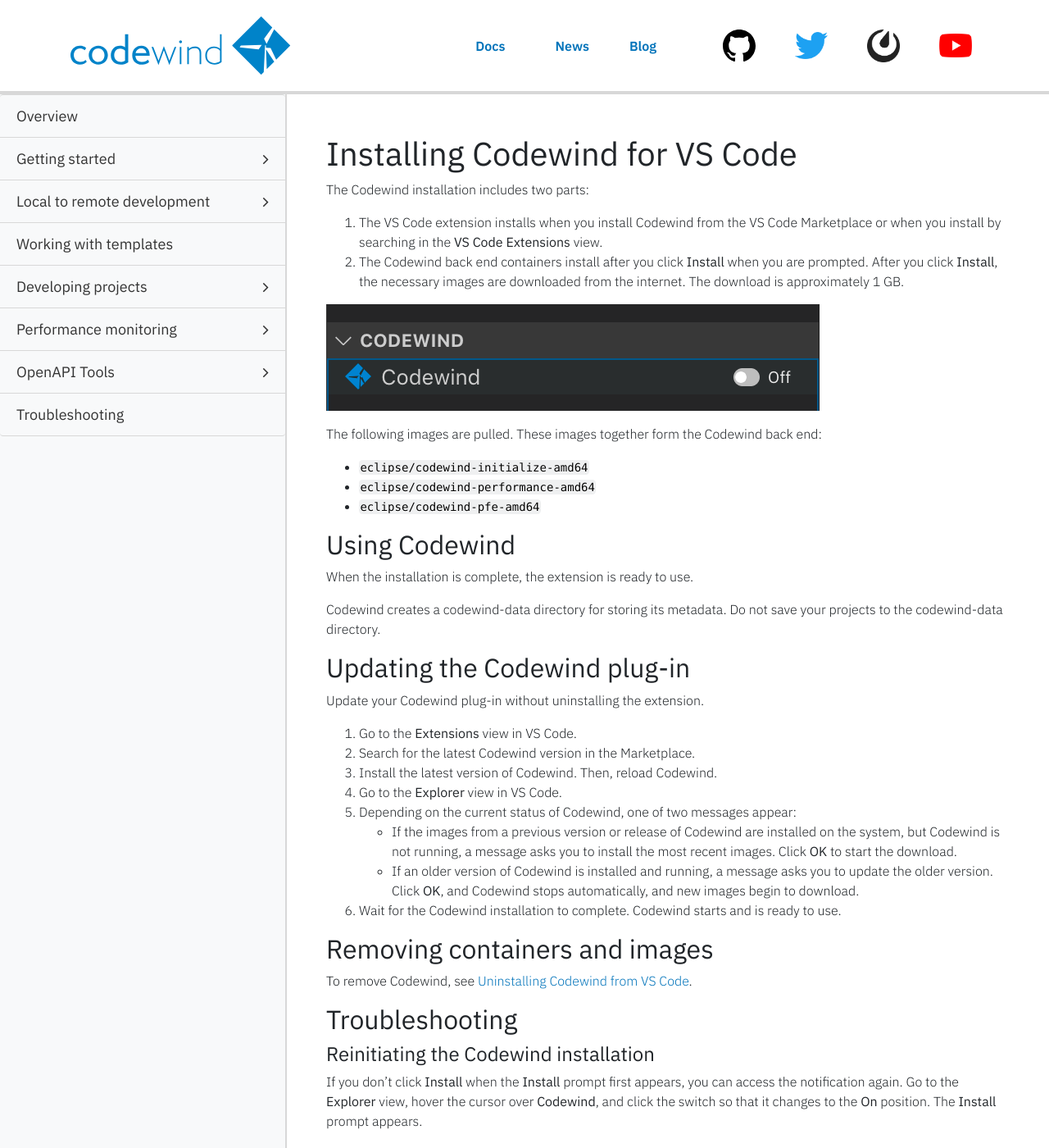
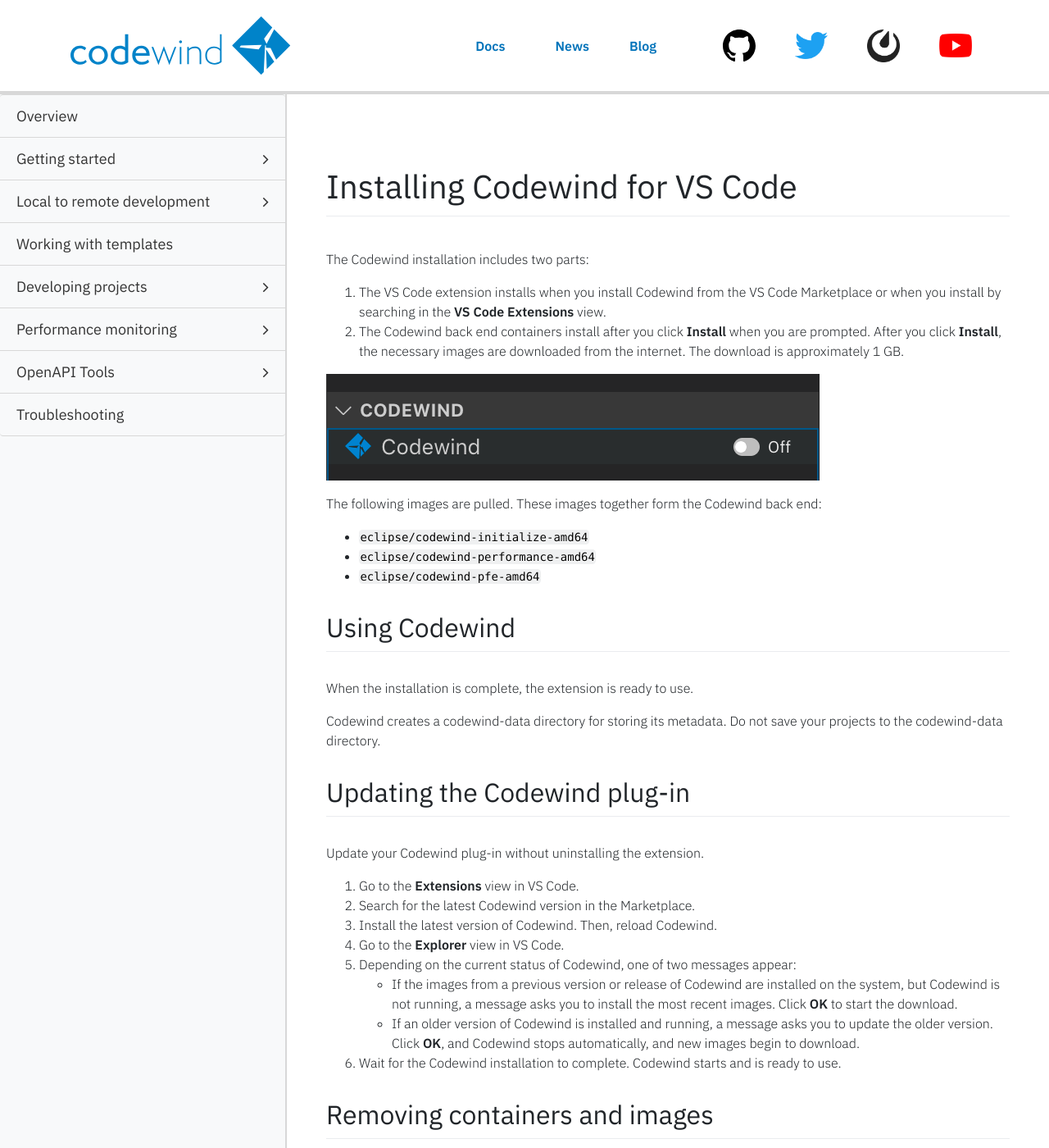
Before and after one commit to eclipse-archived/codewind-docs, a Jekyll site: the page built from docs/_documentations/mdt-vsc-installinfo.md, in a window 1280 px wide and 1400 px high. Shown: the whole window at 82% size. Built offline with Jekyll 4.4.1, drawn with Linux system fonts in a browser that asks for light colours; nearby versions of some CDN libraries; comment, search, counter and statistics services are not loaded.

Commit message:
add extra margins to the heading, also underline h1 and h2 (#303)
Signed-off-by: tiaoyuw <tiaoyuw@ca.ibm.com>

```diff
--- a/docs/css/docs.css
+++ b/docs/css/docs.css
@@ -1,6 +1,20 @@
 #body-row {
     margin-left: 0;
     margin-right: 0;
+}
+
+h1, h2 {
+	padding-bottom: .3em;
+    border-bottom: 1px solid #eaecef;
+}
+
+b, strong {
+    font-weight: 600;
+}
+
+h1, h2, h3, h4, h5, h6 {
+	margin-bottom: 1em;
+    margin-top: 1em;
 }
 
 code {
```
